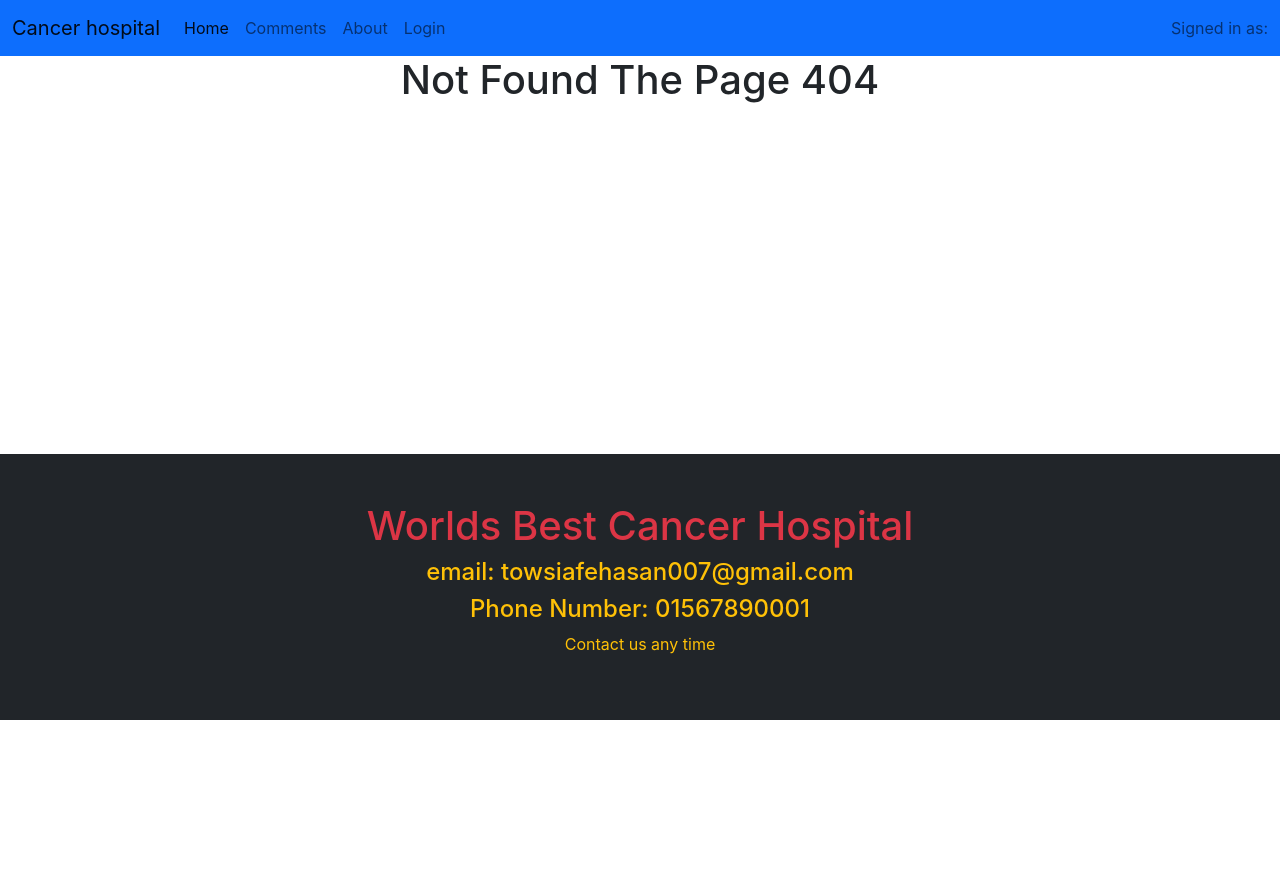
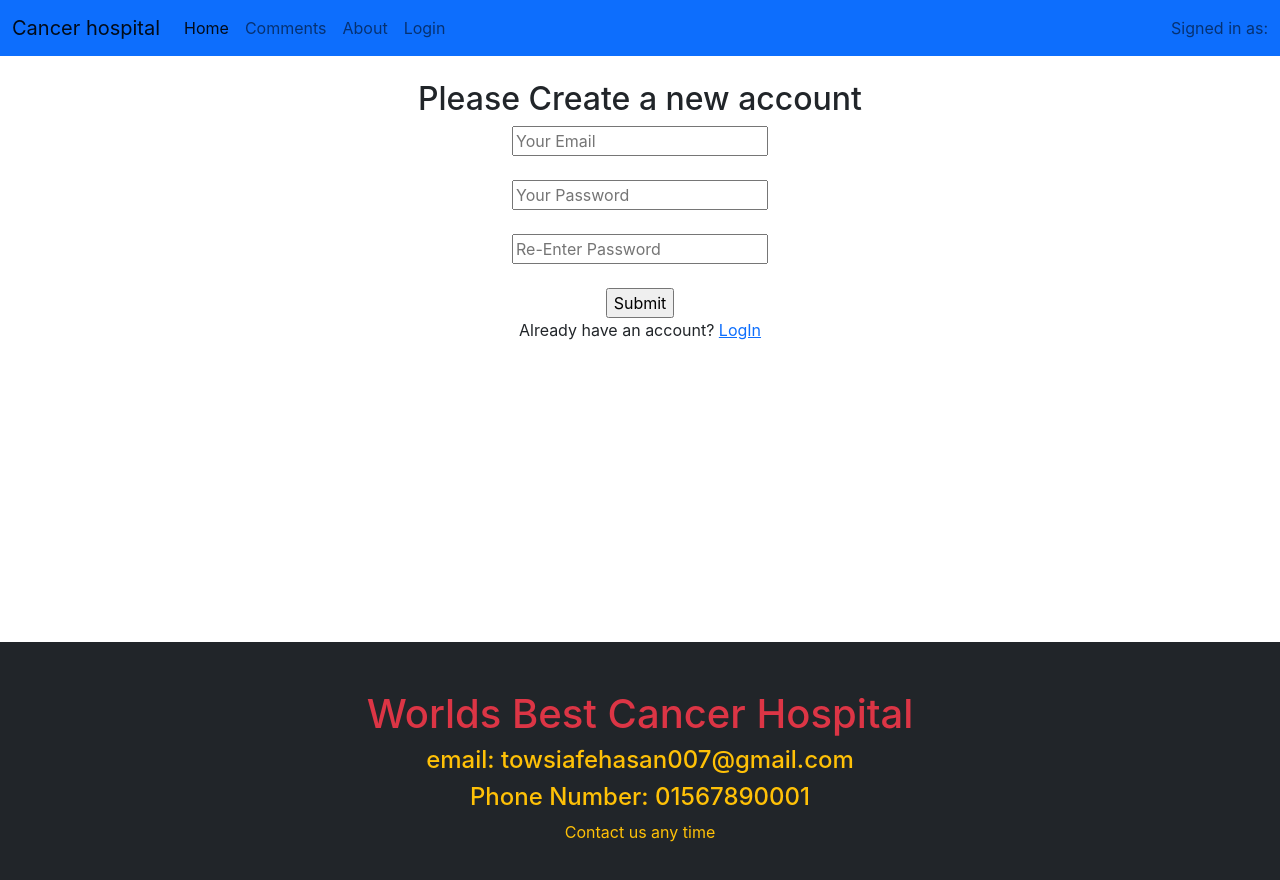
Before and after one commit to Towsif007/worlds-cancer-hospital, a React (Create React App) app: page /register in a window 1280 px wide. Before the commit this address had no page. Shown: the top 880 px of the page. Before the commit the page ends 800 px from the top, so only its background shows below. Built offline with nearby package versions, Linux system fonts and the light colour scheme.

Commit message:
Last Commit

```diff
--- a/src/App.js
+++ b/src/App.js
@@ -7,9 +7,11 @@ import Home from './components/Home/Home/Home';
 import Login from './components/Login/Login/Login';
 import PrivateRoute from './components/Login/Privateroute/PrivateRoute';
 import Notfound from './components/Notfound/Notfound';
+
 import Footer from './components/Shared/Footer/Footer';
 import Header from './components/Shared/Header/Header';
 import AuthProvider from './Context/AuthProvider';
+import Register from './components/Register/Register';
 
 function App() {
   return (
@@ -36,6 +38,9 @@ function App() {
       <Route path="/login">
       <Login></Login>
       </Route>
+      <Route path="/register">
+      <Register></Register>
+      </Route>
       <PrivateRoute path="/details/:servicecareId">
       <Details></Details>
       </PrivateRoute>
--- a/src/components/Login/Login/Login.css
+++ b/src/components/Login/Login/Login.css
@@ -1,5 +1,5 @@
 .login{
-    margin-bottom: 400px;
+    margin-bottom: 300px;
     text-align: center;
 
 }
--- a/src/components/Login/Login/Login.js
+++ b/src/components/Login/Login/Login.js
@@ -1,14 +1,74 @@
+import { createUserWithEmailAndPassword, getAuth } from '@firebase/auth';
 import React from 'react';
+import { useState } from 'react';
+import { Link } from 'react-router-dom';
 import useAuth from '../../../Hooks/useAuth';
 import './Login.css'
 
 
+
+
+
 const Login = () => {
     const { signInUsingGoogle } = useAuth();
+    const auth = getAuth();
+
+    const [email, setEmail] = useState('')
+    const [password, setPassword] = useState('')
+    const [error, setError] =useState('')
+
+    const handleEmailChange = e =>{
+        setEmail(e.target.value);
+    }
+    const handlePasswordChange = e =>{
+        setPassword(e.target.value);
+    }
+
+
+    const handleRegistration = e =>{
+        e.preventDefault()
+        console.log(email, password);
+        if(password.length < 8){
+            setError('Password must be 8 carecter long.')
+            return
+        }
+        if(!/^(?=.*\d)(?=.*[a-zA-Z])[a-zA-Z0-9]{7,}$/.test(password)){
+            setError("Password must contain at least one upper case, one lower case, one digit and should contain at least 8 from the mentioned characters")
+            return
+        }
+        createUserWithEmailAndPassword(auth, email, password)
+        .then(result =>{
+            const user = result.user;
+            console.log(user);
+            setError('')
+        })
+        .catch(error =>{
+            setError(error.message)
+        })
+
+    }
+
+
+
+
     return (
-        <div className="login">
+        <div className="login mt-4">
+            <div>
             <h2>Please Login</h2>
+                <form onSubmit={handleRegistration}>
+                    <input onBlur={handleEmailChange} type="email" name="" id="" placeholder="Your Email" required />
+                    <br/> <br/>
+                    <input onBlur={handlePasswordChange} type="password" name="" id="" placeholder="Password" required />
+                    <br /> <br/>
+                    <div className="text-danger">{error}</div>
+                    <input type="submit" value="Submit" />
+                </form>
+                <p>New to hospital webpage? <Link to="/register">Create Account</Link> </p>
+            </div>
+            <div>-------------OR-----------------</div>
+            <div>
             <button onClick={signInUsingGoogle} className="btn btn-warning">Google Sign In</button>
+            </div>
         </div>
     );
 };
--- /dev/null
+++ b/src/components/Register/Register.js
@@ -0,0 +1,27 @@
+import React from 'react';
+import { Link } from 'react-router-dom';
+
+
+const Register = () => {
+
+    return (
+        <div className="login mt-4">
+            <div>
+                <h2>Please Create a new account</h2>
+                <form onSubmit="">
+                    <input type="email" name="" id="" placeholder="Your Email" />
+                    <br /> <br />
+                    <input type="password" name="" id="" placeholder="Your Password" />
+                    <br /> <br />
+                    <input type="password" name="" id="" placeholder="Re-Enter Password" />
+                    <br /> <br />
+                    <input type="submit" value="Submit" />
+                </form>
+                <p>Already have an account? <Link to="/login">LogIn</Link></p>
+            </div>
+
+        </div>
+    );
+};
+
+export default Register;
--- a/src/components/Shared/Header/Header.js
+++ b/src/components/Shared/Header/Header.js
@@ -3,6 +3,7 @@ import { Link } from 'react-router-dom';
 import useAuth from '../../../Hooks/useAuth';
 
   // Navber button
+
 
 const Header = () => {
   const {user, logOut} = useAuth();
```
